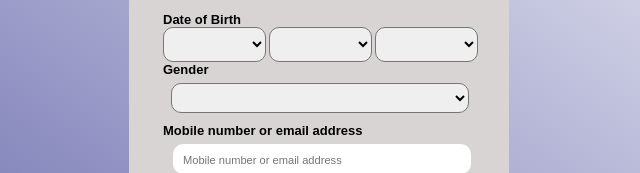
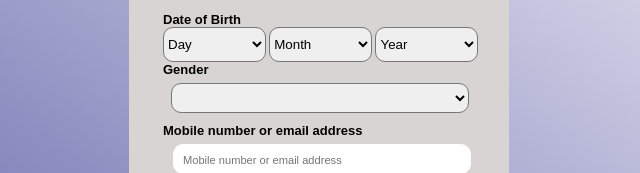
Before and after one commit to olaoluwagabriel45/test-repo, a plain HTML site: page signup.html in a window 1280 px wide. Shown: the part 208-381 px from the top of the page, 321-961 px from the left. Drawn offline with Linux system fonts and the light colour scheme.

Commit message:
update my code

```diff
--- a/signup.html
+++ b/signup.html
@@ -280,7 +280,7 @@
                 <input id="surName" class="forma" type="text" placeholder="Surname"><br><br>
                 <label for=""><span>Date of Birth</span></label><br>
                 <select class="formb" name="Day" id="">
-                    <option value=""></option>
+                    <option value="">Day</option>
                     <option value="">1</option>
                     <option value="">2</option>
                     <option value="">3</option>
@@ -313,7 +313,7 @@
                     <option value="">31</option>
                 </select>
                 <select class="formb" name="" id="">
-                    <option value=""></option>
+                    <option value="">Month</option>
                     <option value="">January</option>
                     <option value="">February</option>
                     <option value="">March</option>
@@ -328,7 +328,7 @@
                     <option value="">December</option>
                 </select>
                 <select class="formb" name="" id="">
-                    <option value=""></option>
+                    <option value="">Year</option>
                     <option value="">2026</option>
                     <option value="">2025</option>
                     <option value="">2024</option>
```
